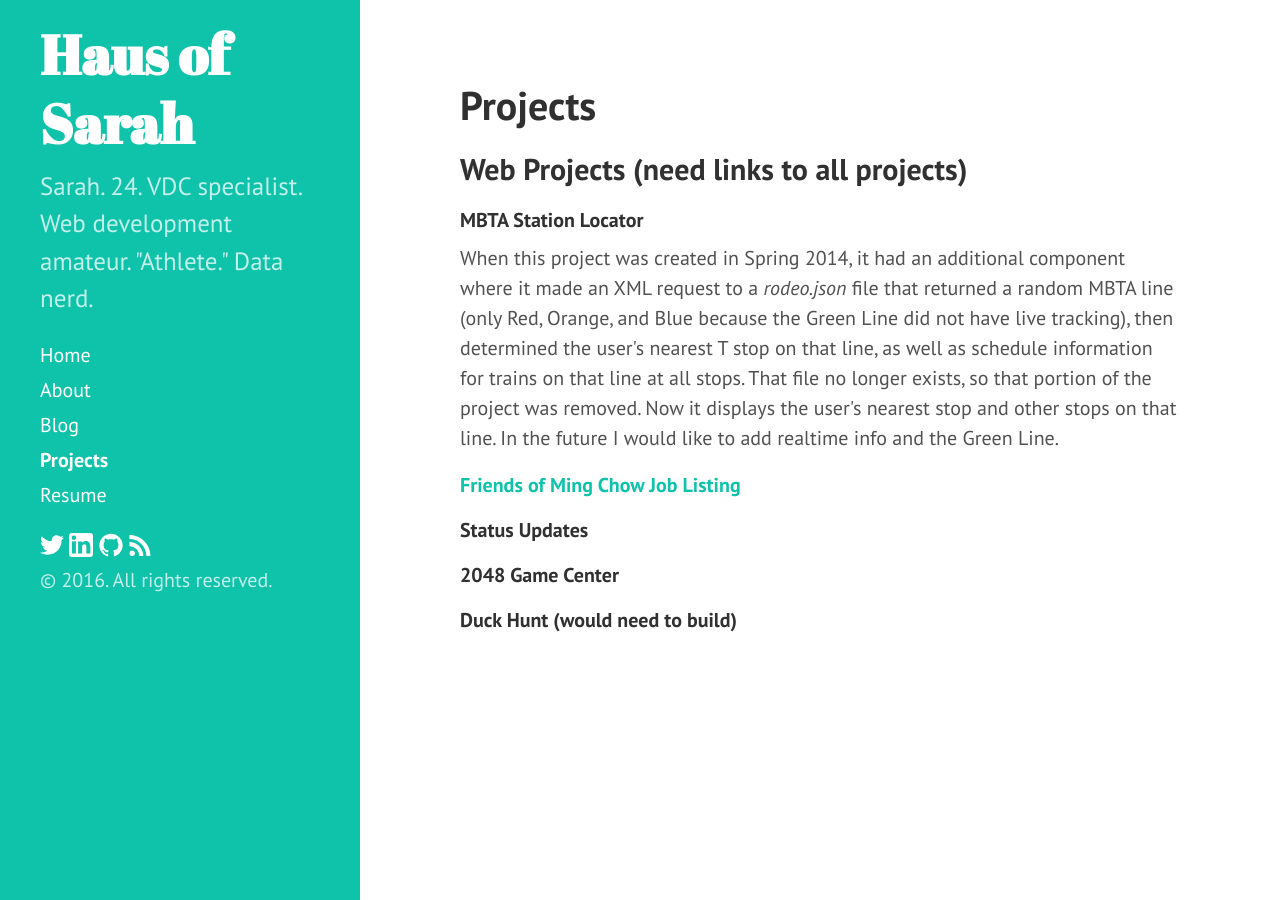
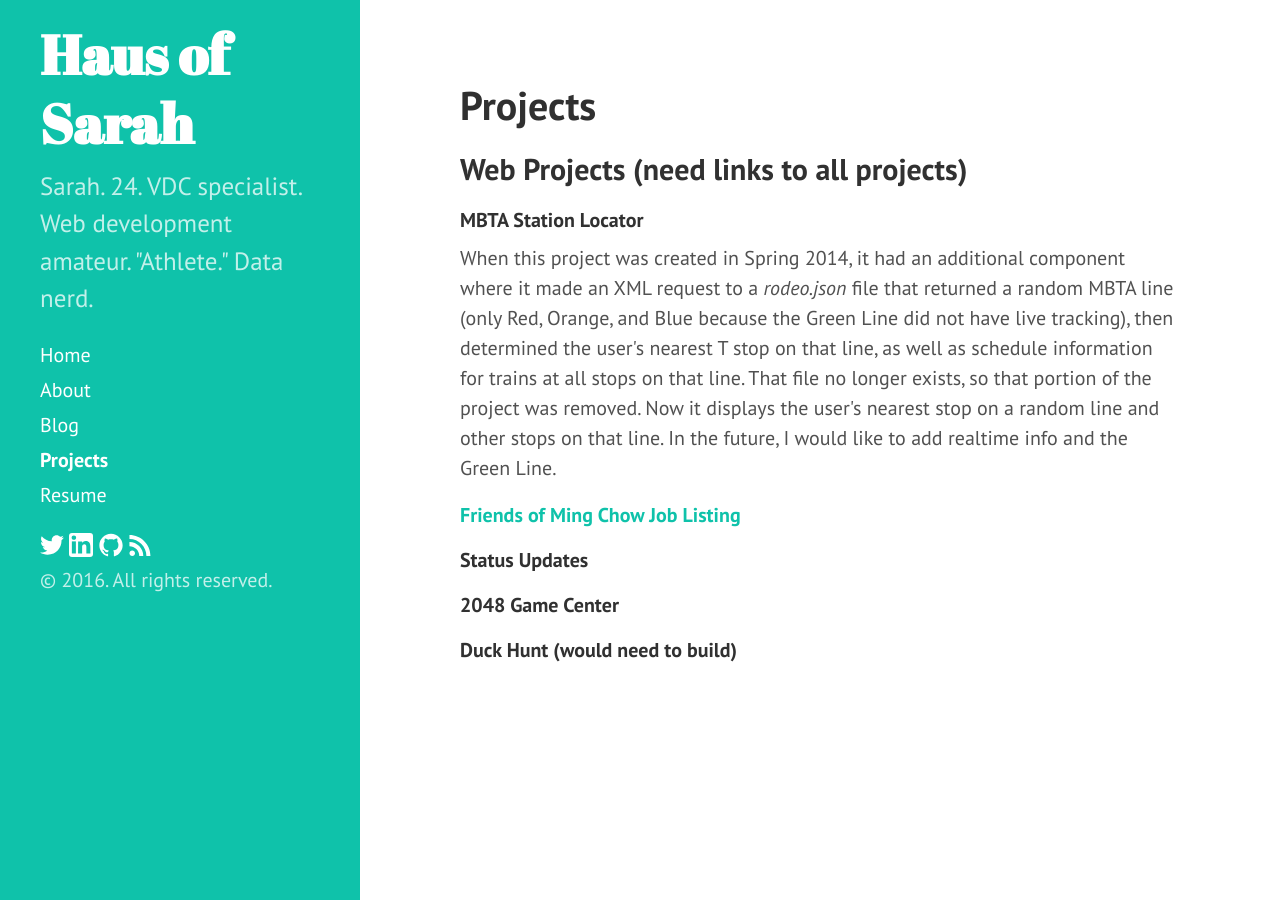
Before and after one commit to ruckhaus/ruckhaus.github.io, a Jekyll site: the page built from projects.html, in a window 1280 px wide. Built offline with Jekyll 4.4.1, drawn with Linux system fonts in a browser that asks for light colours.

Commit message:
update tranist description

```diff
--- a/projects.html
+++ b/projects.html
@@ -11,10 +11,9 @@
     it made an XML request to a <em>rodeo.json</em> file that returned a random MBTA line
     (only Red, Orange, and Blue because the Green Line did not have live tracking), then
     determined the user's nearest T stop on that line, as well as schedule information for
-    trains on that line at all stops. That file no longer exists, so
-    that portion of the project was removed. Now it displays the user's nearest stop
-    and other stops on that line. In the future I would like to add realtime info and
-    the Green Line.</p>
+    trains at all stops on that line. That file no longer exists, so that portion of the project
+    was removed. Now it displays the user's nearest stop on a random line and other stops
+    on that line. In the future, I would like to add realtime info and the Green Line.</p>
   <h4><a href="../comp20-sruckhaus/jobs/jobs.html">Friends of Ming Chow Job Listing</a></h4>
   <h4>Status Updates</h4>
   <h4>2048 Game Center</h4>
```
